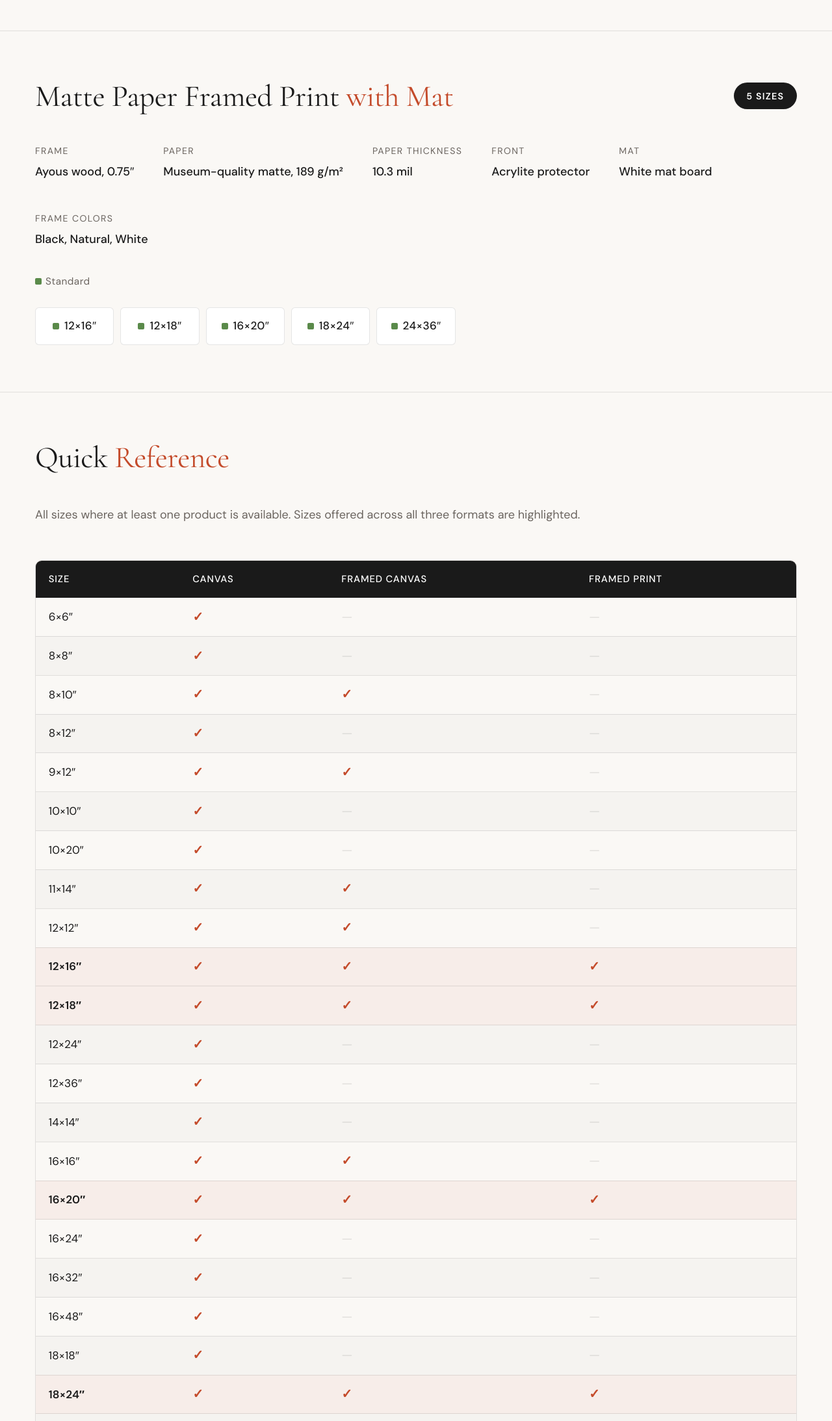
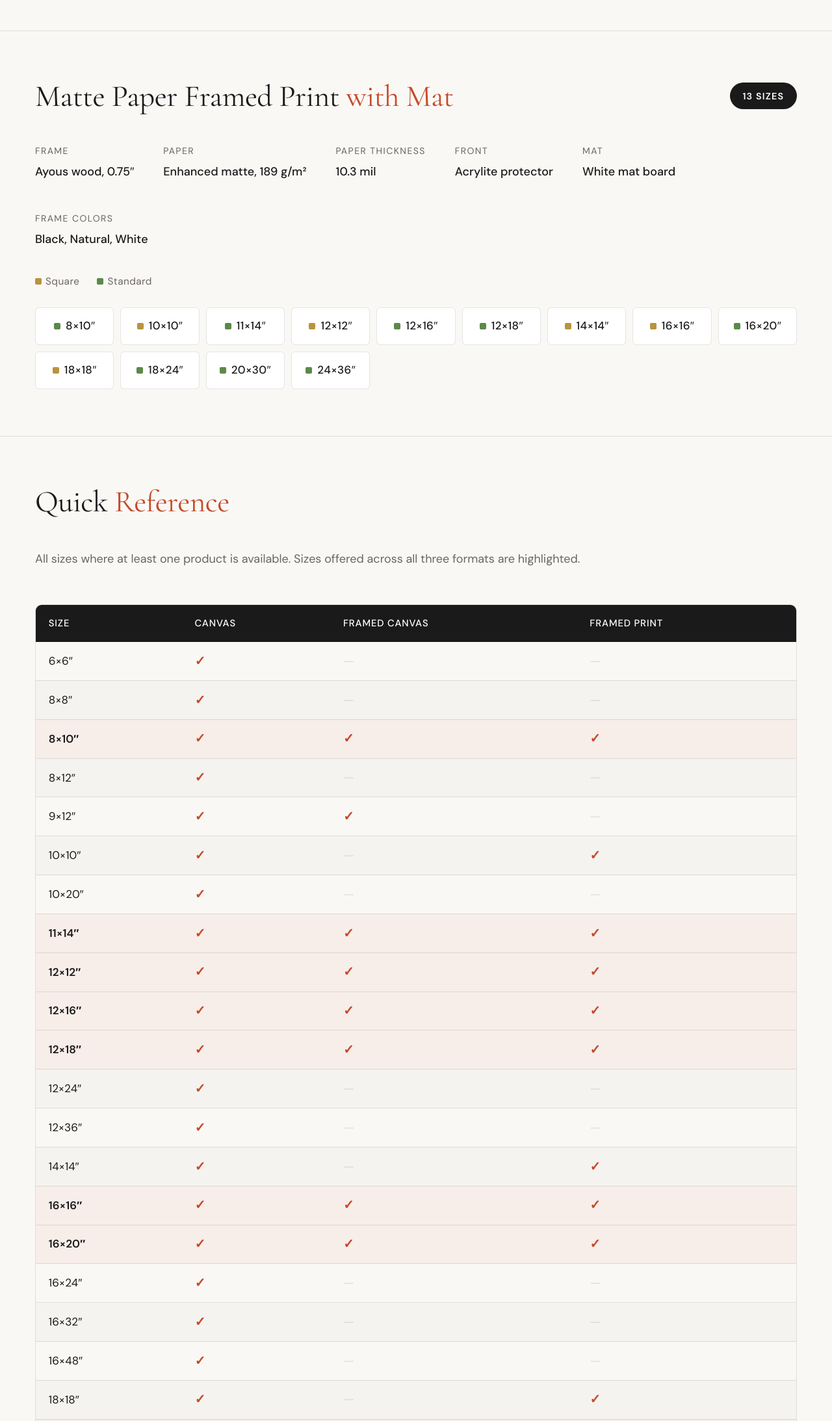
Before and after one commit to TheASDM/gallery-catalog, a plain HTML site: page static/index.html in a window 1280 px wide. Shown: the part 2200-4387 px from the top of the page at 65% size. Drawn offline with nearby package versions, Linux system fonts and the light colour scheme.

Commit message:
Fix framed print sizes: 5 → 13 sizes matching Printful product
Updated to match the actual Enhanced Matte Paper Framed Poster product
from Printful: 13 sizes including 5 square options (10×10, 12×12,
14×14, 16×16, 18×18). Updated size grid, quick reference table
highlights, and JS product type data.

Co-Authored-By: Claude Opus 4.6 (1M context) <noreply@anthropic.com>

```diff
--- a/static/index.html
+++ b/static/index.html
@@ -157,12 +157,12 @@
 <section class="catalog-section" id="framed-print">
   <div class="section-header">
     <h2>Matte Paper Framed Print <span>with Mat</span></h2>
-    <span class="badge">5 sizes</span>
+    <span class="badge">13 sizes</span>
   </div>
 
   <dl class="product-meta">
     <div><dt>Frame</dt><dd>Ayous wood, 0.75&Prime;</dd></div>
-    <div><dt>Paper</dt><dd>Museum-quality matte, 189 g/m&sup2;</dd></div>
+    <div><dt>Paper</dt><dd>Enhanced matte, 189 g/m&sup2;</dd></div>
     <div><dt>Paper thickness</dt><dd>10.3 mil</dd></div>
     <div><dt>Front</dt><dd>Acrylite protector</dd></div>
     <div><dt>Mat</dt><dd>White mat board</dd></div>
@@ -170,14 +170,23 @@
   </dl>
 
   <div class="orient-row">
+    <div class="orient-dot square"><span></span> Square</div>
     <div class="orient-dot standard"><span></span> Standard</div>
   </div>
 
   <div class="size-grid">
+    <div class="size-chip standard">8&times;10&Prime;</div>
+    <div class="size-chip square">10&times;10&Prime;</div>
+    <div class="size-chip standard">11&times;14&Prime;</div>
+    <div class="size-chip square">12&times;12&Prime;</div>
     <div class="size-chip standard">12&times;16&Prime;</div>
     <div class="size-chip standard">12&times;18&Prime;</div>
+    <div class="size-chip square">14&times;14&Prime;</div>
+    <div class="size-chip square">16&times;16&Prime;</div>
     <div class="size-chip standard">16&times;20&Prime;</div>
+    <div class="size-chip square">18&times;18&Prime;</div>
     <div class="size-chip standard">18&times;24&Prime;</div>
+    <div class="size-chip standard">20&times;30&Prime;</div>
     <div class="size-chip standard">24&times;36&Prime;</div>
   </div>
 </section>
@@ -197,30 +206,30 @@
       <tbody>
         <tr><td>6&times;6&Prime;</td><td class="check">&check;</td><td class="dash">&mdash;</td><td class="dash">&mdash;</td></tr>
         <tr><td>8&times;8&Prime;</td><td class="check">&check;</td><td class="dash">&mdash;</td><td class="dash">&mdash;</td></tr>
-        <tr><td>8&times;10&Prime;</td><td class="check">&check;</td><td class="check">&check;</td><td class="dash">&mdash;</td></tr>
+        <tr style="background:rgba(196,75,43,.06)"><td><strong>8&times;10&Prime;</strong></td><td class="check">&check;</td><td class="check">&check;</td><td class="check">&check;</td></tr>
         <tr><td>8&times;12&Prime;</td><td class="check">&check;</td><td class="dash">&mdash;</td><td class="dash">&mdash;</td></tr>
         <tr><td>9&times;12&Prime;</td><td class="check">&check;</td><td class="check">&check;</td><td class="dash">&mdash;</td></tr>
-        <tr><td>10&times;10&Prime;</td><td class="check">&check;</td><td class="dash">&mdash;</td><td class="dash">&mdash;</td></tr>
+        <tr><td>10&times;10&Prime;</td><td class="check">&check;</td><td class="dash">&mdash;</td><td class="check">&check;</td></tr>
         <tr><td>10&times;20&Prime;</td><td class="check">&check;</td><td class="dash">&mdash;</td><td class="dash">&mdash;</td></tr>
-        <tr><td>11&times;14&Prime;</td><td class="check">&check;</td><td class="check">&check;</td><td class="dash">&mdash;</td></tr>
-        <tr><td>12&times;12&Prime;</td><td class="check">&check;</td><td class="check">&check;</td><td class="dash">&mdash;</td></tr>
+        <tr style="background:rgba(196,75,43,.06)"><td><strong>11&times;14&Prime;</strong></td><td class="check">&check;</td><td class="check">&check;</td><td class="check">&check;</td></tr>
+        <tr style="background:rgba(196,75,43,.06)"><td><strong>12&times;12&Prime;</strong></td><td class="check">&check;</td><td class="check">&check;</td><td class="check">&check;</td></tr>
         <tr style="background:rgba(196,75,43,.06)"><td><strong>12&times;16&Prime;</strong></td><td class="check">&check;</td><td class="check">&check;</td><td class="check">&check;</td></tr>
         <tr style="background:rgba(196,75,43,.06)"><td><strong>12&times;18&Prime;</strong></td><td class="check">&check;</td><td class="check">&check;</td><td class="check">&check;</td></tr>
         <tr><td>12&times;24&Prime;</td><td class="check">&check;</td><td class="dash">&mdash;</td><td class="dash">&mdash;</td></tr>
         <tr><td>12&times;36&Prime;</td><td class="check">&check;</td><td class="dash">&mdash;</td><td class="dash">&mdash;</td></tr>
-        <tr><td>14&times;14&Prime;</td><td class="check">&check;</td><td class="dash">&mdash;</td><td class="dash">&mdash;</td></tr>
-        <tr><td>16&times;16&Prime;</td><td class="check">&check;</td><td class="check">&check;</td><td class="dash">&mdash;</td></tr>
+        <tr><td>14&times;14&Prime;</td><td class="check">&check;</td><td class="dash">&mdash;</td><td class="check">&check;</td></tr>
+        <tr style="background:rgba(196,75,43,.06)"><td><strong>16&times;16&Prime;</strong></td><td class="check">&check;</td><td class="check">&check;</td><td class="check">&check;</td></tr>
         <tr style="background:rgba(196,75,43,.06)"><td><strong>16&times;20&Prime;</strong></td><td class="check">&check;</td><td class="check">&check;</td><td class="check">&check;</td></tr>
         <tr><td>16&times;24&Prime;</td><td class="check">&check;</td><td class="dash">&mdash;</td><td class="dash">&mdash;</td></tr>
         <tr><td>16&times;32&Prime;</td><td class="check">&check;</td><td class="dash">&mdash;</td><td class="dash">&mdash;</td></tr>
         <tr><td>16&times;48&Prime;</td><td class="check">&check;</td><td class="dash">&mdash;</td><td class="dash">&mdash;</td></tr>
-        <tr><td>18&times;18&Prime;</td><td class="check">&check;</td><td class="dash">&mdash;</td><td class="dash">&mdash;</td></tr>
+        <tr><td>18&times;18&Prime;</td><td class="check">&check;</td><td class="dash">&mdash;</td><td class="check">&check;</td></tr>
         <tr style="background:rgba(196,75,43,.06)"><td><strong>18&times;24&Prime;</strong></td><td class="check">&check;</td><td class="check">&check;</td><td class="check">&check;</td></tr>
         <tr><td>18&times;26&Prime;</td><td class="check">&check;</td><td class="dash">&mdash;</td><td class="dash">&mdash;</td></tr>
         <tr><td>20&times;20&Prime;</td><td class="check">&check;</td><td class="dash">&mdash;</td><td class="dash">&mdash;</td></tr>
         <tr><td>20&times;24&Prime;</td><td class="check">&check;</td><td class="dash">&mdash;</td><td class="dash">&mdash;</td></tr>
         <tr><td>20&times;28&Prime;</td><td class="check">&check;</td><td class="check">&check;</td><td class="dash">&mdash;</td></tr>
-        <tr><td>20&times;30&Prime;</td><td class="check">&check;</td><td class="check">&check;</td><td class="dash">&mdash;</td></tr>
+        <tr style="background:rgba(196,75,43,.06)"><td><strong>20&times;30&Prime;</strong></td><td class="check">&check;</td><td class="check">&check;</td><td class="check">&check;</td></tr>
         <tr><td>20&times;40&Prime;</td><td class="check">&check;</td><td class="dash">&mdash;</td><td class="dash">&mdash;</td></tr>
         <tr><td>20&times;60&Prime;</td><td class="check">&check;</td><td class="dash">&mdash;</td><td class="dash">&mdash;</td></tr>
         <tr><td>24&times;24&Prime;</td><td class="check">&check;</td><td class="dash">&mdash;</td><td class="dash">&mdash;</td></tr>
--- a/static/js/catalog.js
+++ b/static/js/catalog.js
@@ -18,7 +18,8 @@ const PRODUCT_TYPES = {
     '16×20"','18×24"','20×28"','20×30"','24×32"','24×36"'
   ],
   'Framed Print with Mat': [
-    '12×16"','12×18"','16×20"','18×24"','24×36"'
+    '8×10"','10×10"','11×14"','12×12"','12×16"','12×18"','14×14"',
+    '16×16"','16×20"','18×18"','18×24"','20×30"','24×36"'
   ]
 };
 
```
Also changed, not shown: index.html (+19 -10 lines).
